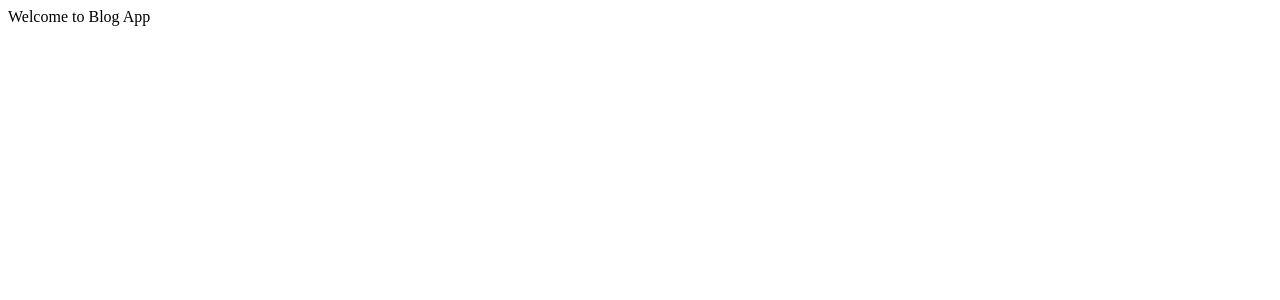
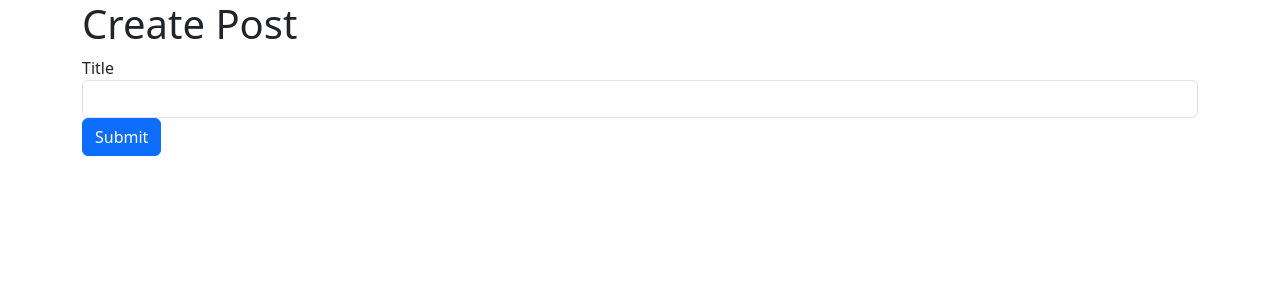
Before and after one commit to ercanyurt/blog-client, a React (Create React App) app: page / in a window 1280 px wide. Shown: the top 300 px of the page. Built offline with nearby package versions, Linux system fonts and the light colour scheme.

Commit message:
add extra features

```diff
--- a/public/index.html
+++ b/public/index.html
@@ -24,7 +24,13 @@
       work correctly both with client-side routing and a non-root public URL.
       Learn how to configure a non-root public URL by running `npm run build`.
     -->
-    <title>React App</title>
+    <title>Blog App</title>
+    <link
+        href="https://cdn.jsdelivr.net/npm/bootstrap@5.3.0/dist/css/bootstrap.min.css"
+        rel="stylesheet"
+        integrity="sha384-9ndCyUaIbzAi2FUVXJi0CjmCapSmO7SnpJef0486qhLnuZ2cdeRhO02iuK6FUUVM"
+        crossorigin="anonymous">
+
   </head>
   <body>
     <noscript>You need to enable JavaScript to run this app.</noscript>
--- a/src/App.js
+++ b/src/App.js
@@ -1,6 +1,12 @@
-import React  from "react";
+import React from "react";
+import PostCreate from "./PostCreate";
 
-const mainpage =  ()=>{
-    return <div> Welcome to Blog  App</div>;
+const App = () => {
+  return (
+    <div className="container">
+      <h1>Create Post</h1>
+      <PostCreate />
+    </div>
+  );
 };
-export default mainpage;
+export default App;
--- /dev/null
+++ b/src/PostCreate.js
@@ -0,0 +1,34 @@
+import React, { useState } from "react";
+import axios from "axios";
+
+const PostCreate = () => {
+  const [title, setTitle] = useState("");
+
+  const onSubmit = async (event) => {
+    event.preventDefault();
+
+    await axios.post("http://localhost:4000/posts", {
+      title,
+    });
+
+    setTitle("");
+  };
+
+  return (
+    <div>
+      <form onSubmit={onSubmit}>
+        <div className="form-group">
+          <label>Title</label>
+          <input
+            value={title}
+            onChange={(e) => setTitle(e.target.value)}
+            className="form-control"
+          />
+        </div>
+        <button className="btn btn-primary">Submit</button>
+      </form>
+    </div>
+  );
+};
+
+export default PostCreate;
--- a/src/index.js
+++ b/src/index.js
@@ -1,8 +1,6 @@
 import React from "react";
-import  ReactDOM  from "react-dom";
+import ReactDOM from "react-dom/client";
 import App from "./App";
 
-ReactDOM.render(
-    <App/>,
-    document.getElementById('root')
-);
+const root = ReactDOM.createRoot(document.getElementById("root"));
+root.render(<App />);
```
